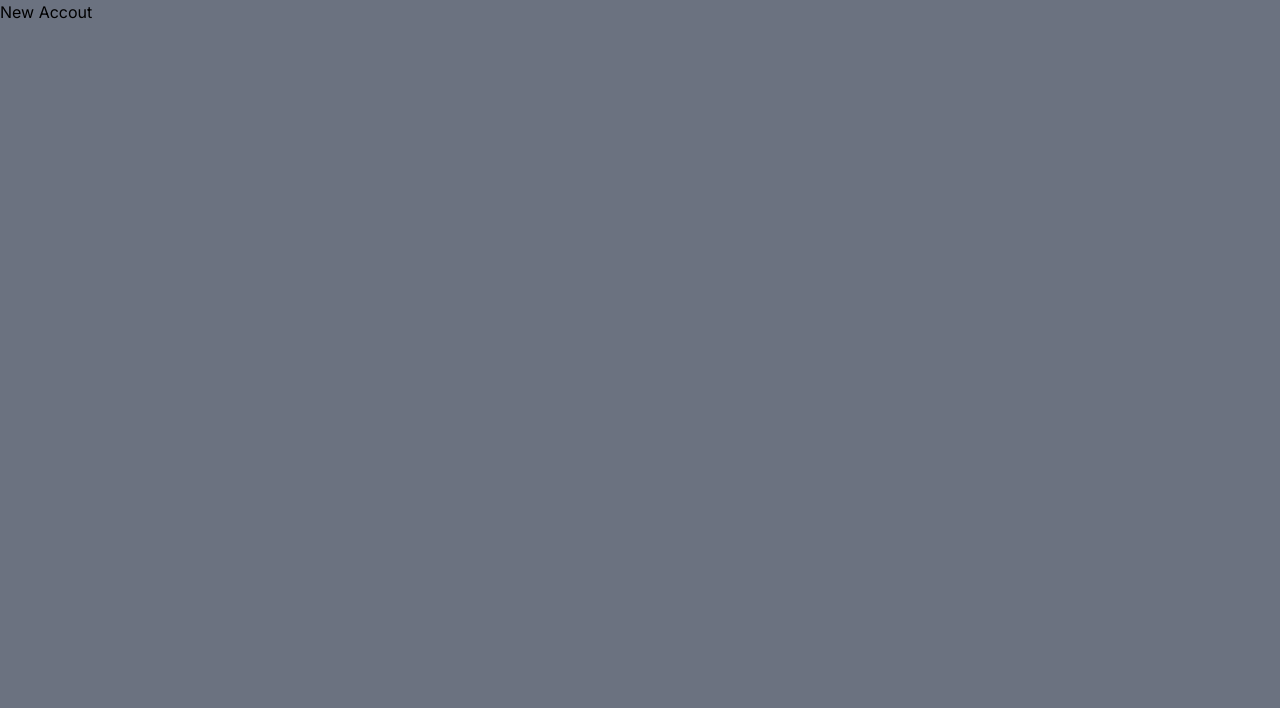
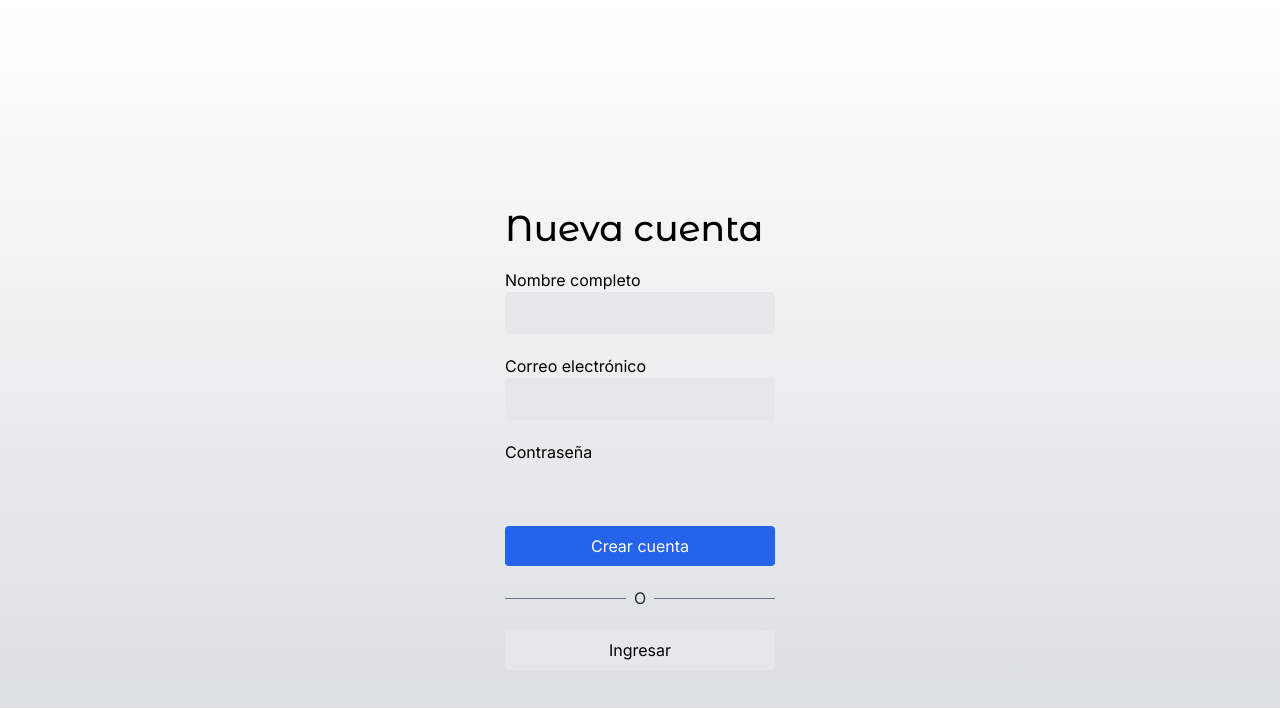
Before and after one commit to gabbriel95/teslo-shop-next, a Next.js app: page /auth/new-account in a window 1280 px wide. Shown: the top 708 px of the page. Built offline with nearby package versions, Linux system fonts and the light colour scheme.

Commit message:
feat: registro y auth page

```diff
--- a/src/app/auth/layout.tsx
+++ b/src/app/auth/layout.tsx
@@ -3,5 +3,9 @@ export default function ShopLayout({
 }: {
   children: React.ReactNode;
 }) {
-  return <main className="min-h-screen bg-gray-500">{children}</main>;
+  return (
+    <main className="flex justify-center">
+      <div className="w-full sm:w-[350px] px-10">{children}</div>
+    </main>
+  );
 }
--- a/src/app/auth/login/page.tsx
+++ b/src/app/auth/login/page.tsx
@@ -1,7 +1,37 @@
-export default function Home() {
+import { titleFont } from "@/config/fonts";
+import Link from "next/link";
+
+export default function () {
   return (
-    <div>
-      <h1>Login page</h1>
+    <div className="flex flex-col min-h-screen pt-32 sm:pt-52">
+      <h1 className={`${titleFont.className} text-4xl mb-5`}>Ingresar</h1>
+
+      <div className="flex flex-col">
+        <label htmlFor="email">Correo electrónico</label>
+        <input
+          className="px-5 py-2 border bg-gray-200 rounded mb-5"
+          type="email"
+        />
+
+        <label htmlFor="email">Contraseña</label>
+        <input
+          className="px-5 py-2 border bg-gray-200 rounded mb-5"
+          type="email"
+        />
+
+        <button className="btn-primary">Ingresar</button>
+
+        {/* divisor l ine */}
+        <div className="flex items-center my-5">
+          <div className="flex-1 border-t border-gray-500"></div>
+          <div className="px-2 text-gray-800">O</div>
+          <div className="flex-1 border-t border-gray-500"></div>
+        </div>
+
+        <Link href="/auth/new-account" className="btn-secondary text-center">
+          Crear una nueva cuenta
+        </Link>
+      </div>
     </div>
   );
 }
--- a/src/app/auth/new-account/page.tsx
+++ b/src/app/auth/new-account/page.tsx
@@ -1,7 +1,43 @@
+import { titleFont } from "@/config/fonts";
+import Link from "next/link";
+
 export default function () {
   return (
-    <div>
-      <h1>New Accout</h1>
+    <div className="flex flex-col min-h-screen pt-32 sm:pt-52">
+      <h1 className={`${titleFont.className} text-4xl mb-5`}>Nueva cuenta</h1>
+
+      <div className="flex flex-col">
+      <label htmlFor="email">Nombre completo</label>
+        <input
+          className="px-5 py-2 border bg-gray-200 rounded mb-5"
+          type="text"
+        />
+
+        <label htmlFor="email">Correo electrónico</label>
+        <input
+          className="px-5 py-2 border bg-gray-200 rounded mb-5"
+          type="email"
+        />
+
+        <label htmlFor="email">Contraseña</label>
+        <input
+          className="px-5 py-2 border bg-gray-200 rounded mb-5"
+          type="email"
+        />
+
+        <button className="btn-primary">Crear cuenta</button>
+
+        {/* divisor l ine */}
+        <div className="flex items-center my-5">
+          <div className="flex-1 border-t border-gray-500"></div>
+          <div className="px-2 text-gray-800">O</div>
+          <div className="flex-1 border-t border-gray-500"></div>
+        </div>
+
+        <Link href="/auth/login" className="btn-secondary text-center">
+          Ingresar
+        </Link>
+      </div>
     </div>
   );
 }
```
